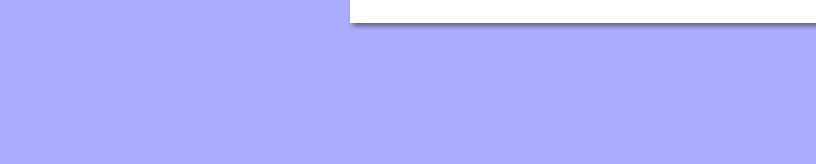
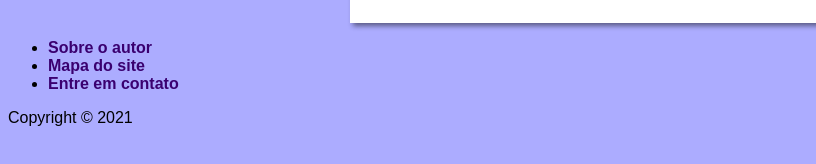
Before and after one commit to eneiasaranha/projeto-site, a plain HTML site: page index.html in a window 1280 px wide. Shown: the part 532-696 px from the top of the page, 0-816 px from the left. Drawn offline with Linux system fonts and the light colour scheme.

Commit message:
Update index.html

```diff
--- a/index.html
+++ b/index.html
@@ -27,7 +27,7 @@
     </main>
 </body>
     <footer>
-        <!-- <nav>
+        <nav>
             <ul>
                 <li><a href="#">Sobre o autor</a></li>
                 <li><a href="#">Mapa do site</a></li>
@@ -35,5 +35,5 @@
             </ul>
         </nav>
         <small>Copyright © 2021 </small>
-    </footer> -->
+    </footer>
 </html>
```
